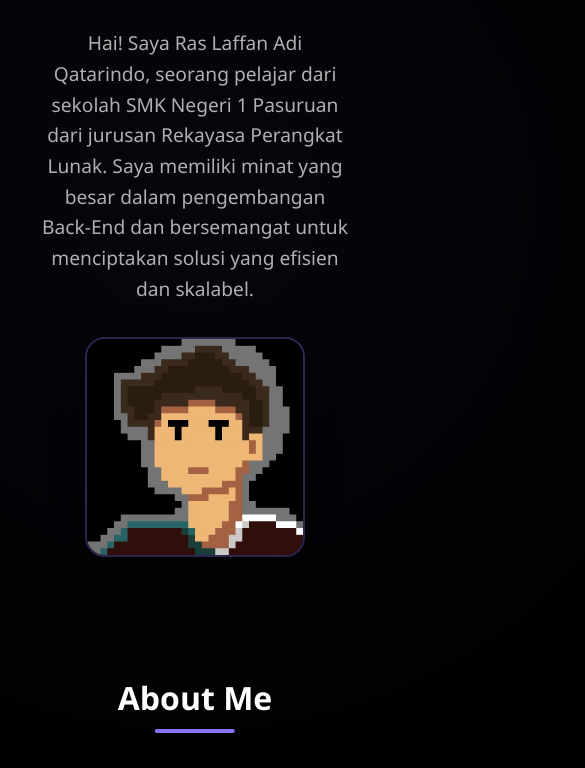
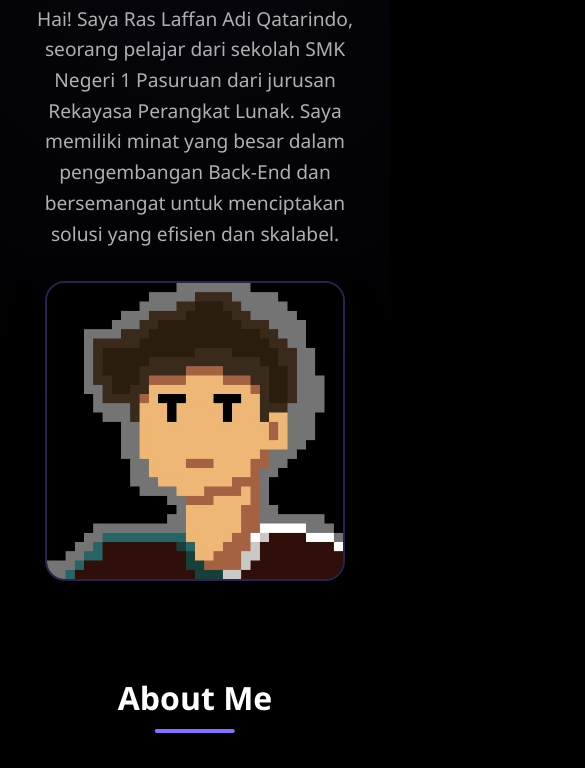
Before and after one commit to Xrssya/portofolio, a plain HTML site: page index.html in a window 390 px wide. Shown: the part 290-1058 px from the top of the page, 585 px wide, since content can reach past the window. Drawn offline with Linux system fonts and the light colour scheme.

Commit message:
Fix mobile overflow and improve responsiveness

```diff
--- a/style.css
+++ b/style.css
@@ -2,7 +2,7 @@
     margin: 0;
     padding: 0;
     box-sizing: border-box;
-    font-family: 'Segoe UI', Tahoma, Geneva, Verdana, sans-serif;
+    font-family: 'Segoe UI', system-ui, -apple-system, BlinkMacSystemFont, 'Helvetica Neue', Arial, sans-serif;
 }
 
 :root {
@@ -14,7 +14,7 @@
 }
 
 body {
-    background-color: var(--black); /* ✅ Hitam solid, elegan */
+    background-color: var(--black);
     color: var(--white);
     line-height: 1.6;
     overflow-x: hidden;
@@ -83,15 +83,17 @@ body {
     margin-top: 70px;
 }
 
+/* ✅ Perbaikan: agar tidak melebar di mobile */
 .hero::before {
     content: "";
     position: absolute;
-    top: -50%;
-    left: -50%;
-    width: 200%;
-    height: 200%;
-    background: radial-gradient(circle, rgba(138, 112, 255, 0.05) 0%, transparent 70%);
+    top: 0;
+    left: 0;
+    width: 100%;
+    height: 100%;
+    background: radial-gradient(circle at 50% 20%, rgba(138, 112, 255, 0.05) 0%, transparent 70%);
     z-index: -1;
+    pointer-events: none;
 }
 
 .hero-content {
@@ -403,6 +405,11 @@ footer {
 }
 
 @media (max-width: 768px) {
+    .container {
+        max-width: 100%;
+        padding: 0 15px;
+    }
+
     .name {
         font-size: 3rem;
     }
@@ -418,6 +425,7 @@ footer {
     .about-card,
     .skill-category {
         min-width: 100%;
+        max-width: 100%;
     }
 
     .nav-menu {
@@ -425,7 +433,7 @@ footer {
     }
 
     .nav-link {
-        padding: 0.5rem;
+        padding: 0.8rem 1rem; /* ✅ lebih nyaman untuk touch */
         font-size: 0.9rem;
     }
 }
@@ -444,8 +452,11 @@ footer {
     }
 
     .hero-image {
-        flex: 0 0 220px;
-        height: 250px;
+        flex: 0 0 100%;
+        max-width: 100%;
+        height: auto;
+        aspect-ratio: 1 / 1;
+        max-height: 300px;
     }
 
     .social-links {
```
